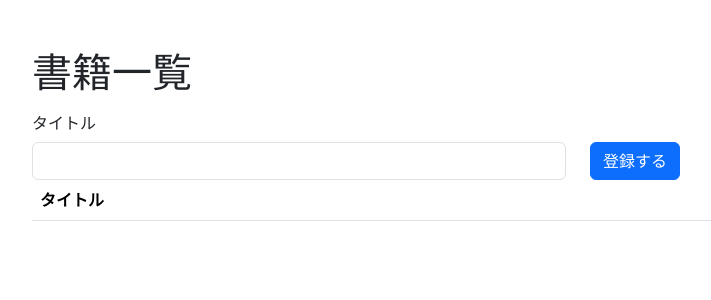
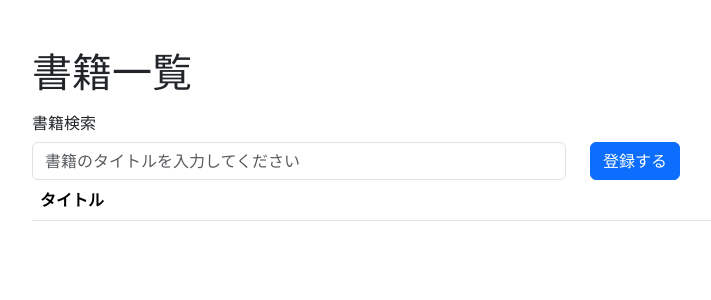
Before and after one commit to takuya-ookuchi/BooksManager, a Rails app: page / in a window 1280 px wide. Shown: the part 56-356 px from the top of the page, without its empty margins (62-773 px from the left). Run offline with Rails 7, Linux system fonts and the light colour scheme; data that the repository does not hold is empty; style sheets or scripts are compiled from the project's sources; some libraries are stand-ins or nearby versions.

Commit message:
プレースホルダーを追加

```diff
--- a/app/views/books/_form.html.slim
+++ b/app/views/books/_form.html.slim
@@ -8,5 +8,5 @@
       = f.label :title
       .row
         .col-6
-          = f.text_field :title, class: 'form-control', id: 'title'
+          = f.text_field :title, class: 'form-control', id: 'title', placeholder: '書籍のタイトルを入力してください'
     = f.submit nil, class: 'btn btn-primary'
--- a/app/views/books/index.html.slim
+++ b/app/views/books/index.html.slim
@@ -2,10 +2,10 @@ h1 書籍一覧
 
 
 = search_form_for @q, class: 'mb-5' do |f|
-  = f.label :title_cont, 'タイトル', class: 'col-sm-2 col-form-label'
+  = f.label :title_cont, '書籍検索', class: 'col-sm-2 col-form-label'
   .row
     .col-6
-      = f.search_field :title_cont, class: 'form-control'
+      = f.search_field :title_cont, class: 'form-control', placeholder: '書籍のタイトルを入力してください'
     .col-1
       = f.submit class: 'btn btn-primary'
 
--- a/app/views/users/_form.html.slim
+++ b/app/views/users/_form.html.slim
@@ -8,9 +8,9 @@
       = f.label :name
       .row
         .col-6
-          = f.text_field :name, class: 'form-control', id: 'name'
+          = f.text_field :name, class: 'form-control', id: 'name', placeholder: '社員名を入力してください'
       = f.label :furigana
       .row
         .col-6
-          = f.text_field :furigana, class: 'form-control', id: 'furigana'
+          = f.text_field :furigana, class: 'form-control', id: 'furigana', placeholder: 'フリガナをカタカナで入力してください'
     = f.submit nil, class: 'btn btn-primary'
```
